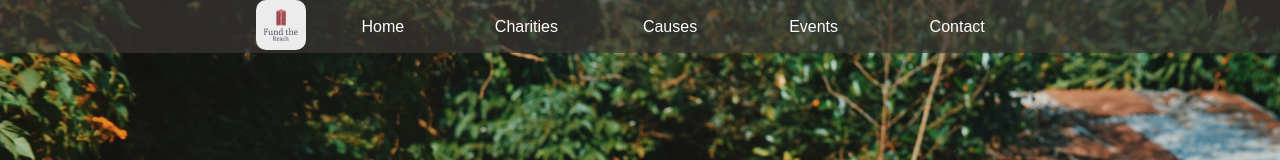
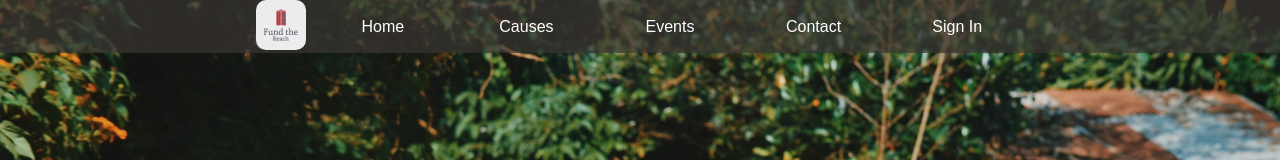
Before and after one commit to Beto2203/fund-the-reach, a React (Create React App) app: page / in a window 1280 px wide. Shown: the top 160 px of the page. Built offline with nearby package versions, Linux system fonts and the light colour scheme.

Commit message:
Added a conditional rendering for the log in / log out element

```diff
--- a/src/components/Header.js
+++ b/src/components/Header.js
@@ -17,7 +17,7 @@
   );
 }
 
-function Header() {
+function Header({ user }) {
   const [showDropdown, setShowDropdown] = useState(false);
 
   const dropMenuHandler = () => {
@@ -36,15 +36,19 @@
           <li id="logo"><Link to="/"><img src={logo} alt="Fund the Reach Logo" /></Link></li>
           <li id="menuIcon" onClick={dropMenuHandler}>{MdMenu()}</li>
           <li className="navItem"><Link to="/">Home</Link></li>
-          <li className="navItem"><Link to="/charities">Charities</Link></li>
           <li className="navItem"><Link to="/causes">Causes</Link></li>
           <li className="navItem"><Link to="/events">Events</Link></li>
           <li className="navItem"><Link to="/contact">Contact</Link></li>
+          {
+            user
+              ? <li id="logOutButton" className="navItem">Log Out</li>
+              : <li className="navItem"><Link to="/login">Sign In</Link></li>
+          }
         </ul>
       </nav>
       {
         showDropdown &&
-        <Dropdown dropMenuHandler={dropMenuHandler}/>
+        <Dropdown dropMenuHandler={dropMenuHandler} />
       }
     </header>
   );
```
